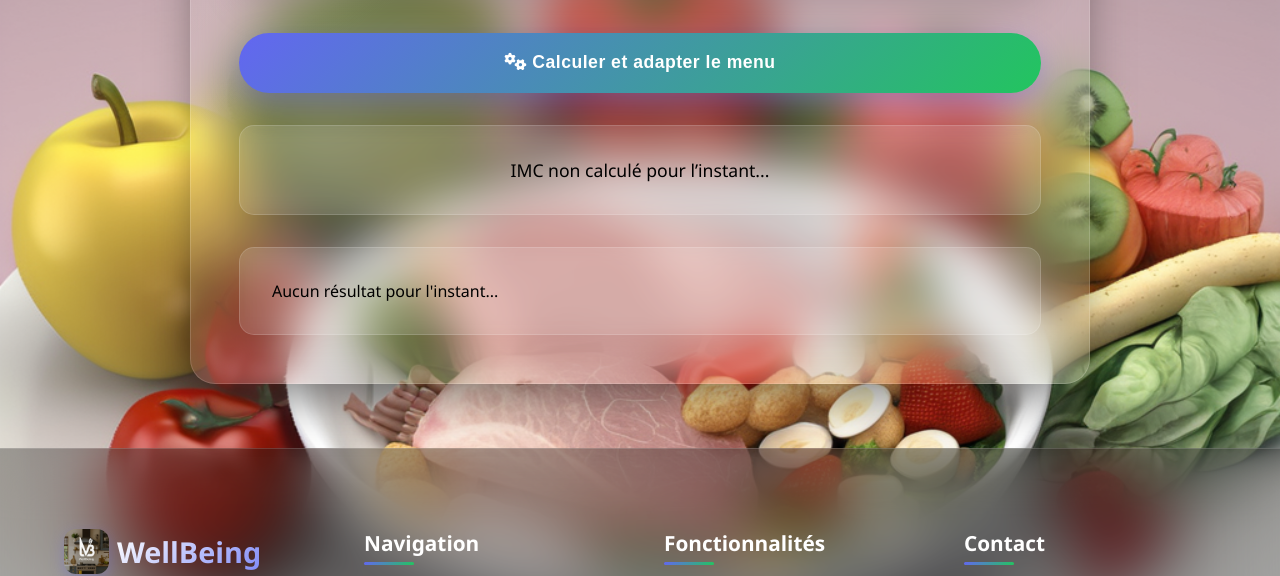
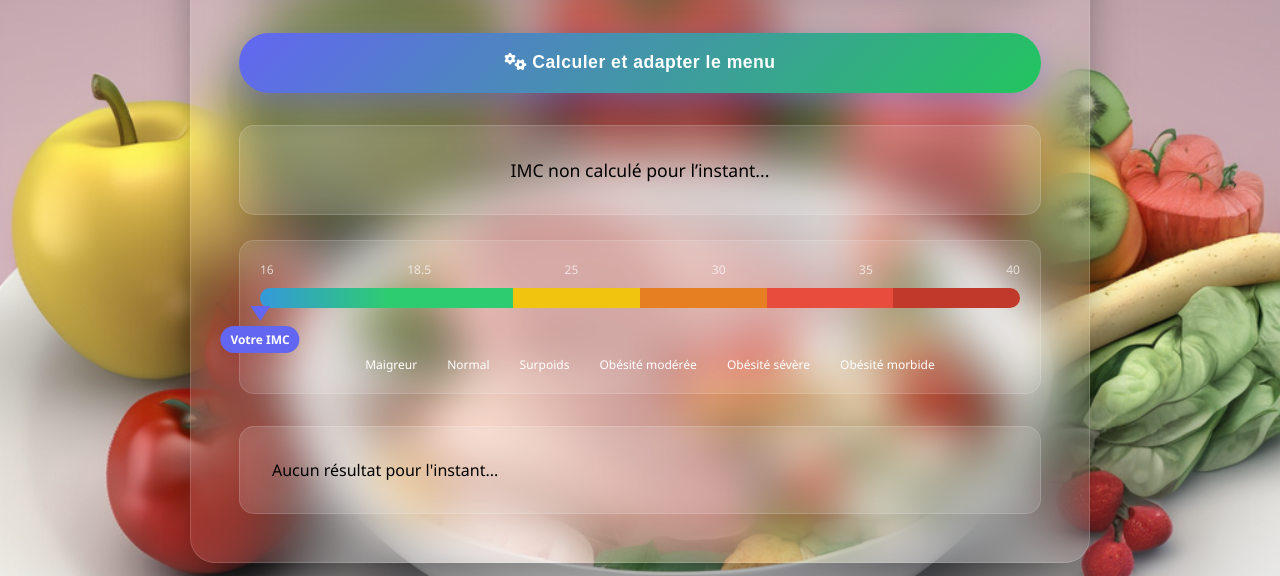
Before and after one commit to MLee2205/app-web_WellBeing, a Flask app: page /nutrition in a window 1280 px wide. Shown: the part 1549-2125 px from the top of the page. Run offline with Flask 3, Linux system fonts and the light colour scheme; some web fonts are replaced.

Commit message:
Modification du frontend

```diff
--- a/WellBeing/static/css/nutrition.css
+++ b/WellBeing/static/css/nutrition.css
@@ -1272,6 +1272,7 @@ footer {
 
   .user-metrics {
     flex-direction: column;
+    color:black;
   }
 }
 
@@ -1904,3 +1905,97 @@ th, td {
 .metric-group label i {
     color: #e6e5e5e8 !important;
 }
+
+/* Barre d'échelle IMC */
+.imc-scale-container {
+  margin: 25px 0;
+  padding: 20px;
+  background: var(--glass-bg);
+  backdrop-filter: blur(10px);
+  border-radius: 15px;
+  border: 1px solid var(--glass-border);
+}
+
+.imc-scale {
+  position: relative;
+  height: 80px;
+  margin-bottom: 15px;
+}
+
+.scale-labels {
+  display: flex;
+  justify-content: space-between;
+  margin-bottom: 10px;
+  font-size: 12px;
+  color: var(--text-muted);
+}
+
+.scale-bar {
+  display: flex;
+  height: 20px;
+  border-radius: 10px;
+  overflow: hidden;
+  box-shadow: var(--shadow-sm);
+}
+
+.scale-segment {
+  flex-grow: 1;
+  height: 100%;
+}
+
+.scale-segment.underweight { background: linear-gradient(to right, #3498db, #2ecc71); }
+.scale-segment.normal { background: #2ecc71; }
+.scale-segment.overweight { background: #f1c40f; }
+.scale-segment.obese1 { background: #e67e22; }
+.scale-segment.obese2 { background: #e74c3c; }
+.scale-segment.obese3 { background: #c0392b; }
+
+.scale-indicator {
+  position: absolute;
+  top: 45px;
+  transform: translateX(-50%);
+  transition: left 1s ease-in-out;
+  z-index: 10;
+}
+
+.indicator-arrow {
+  width: 0;
+  height: 0;
+  border-left: 10px solid transparent;
+  border-right: 10px solid transparent;
+  border-top: 15px solid var(--primary);
+  margin: 0 auto;
+}
+
+.indicator-value {
+  background: var(--primary);
+  color: white;
+  padding: 5px 10px;
+  border-radius: 15px;
+  font-size: 12px;
+  font-weight: bold;
+  white-space: nowrap;
+  margin-top: 5px;
+  box-shadow: var(--shadow-sm);
+}
+
+.scale-legend {
+  display: flex;
+  flex-wrap: wrap;
+  gap: 10px;
+  justify-content: center;
+  margin-top: 15px;
+}
+
+.legend-item {
+  display: flex;
+  align-items: center;
+  gap: 5px;
+  font-size: 12px;
+}
+
+.legend-color {
+  width: 15px;
+  height: 15px;
+  border-radius: 3px;
+}
--- a/WellBeing/static/css/paiement.css
+++ b/WellBeing/static/css/paiement.css
@@ -909,7 +909,7 @@ nav {
   padding: 6px 15px;
   cursor: pointer;
   transition: all 0.3s ease;
-  color: rgb(187, 199, 18);
+  color: rgb(3, 3, 3);
   font-size: 14px;
 }
 
--- a/WellBeing/static/js/nutrition.js
+++ b/WellBeing/static/js/nutrition.js
@@ -111,7 +111,6 @@ let chartInstance = null;
 const urlParams = new URLSearchParams(window.location.search);
 let userId = urlParams.get('user_id') || 1;
 
-// Fonction pour calculer et afficher l'IMC immédiatement
 function calculerEtAfficherIMC() {
   const poids = parseFloat(document.getElementById('inputPoids').value);
   const taille = parseFloat(document.getElementById('inputTaille').value);
@@ -119,7 +118,6 @@ function calculerEtAfficherIMC() {
   if (poids && taille && poids >= 20 && taille >= 100 && taille <= 300) {
     const imc = poids / ((taille/100) ** 2);
     let interpretation = "";
-
 
     if (imc < 16) {
       interpretation = "Anorexie ou dénutrition";
@@ -144,13 +142,63 @@ function calculerEtAfficherIMC() {
       <br><strong>Poids :</strong> ${poids} kg |
       <strong>Taille :</strong> ${(taille/100).toFixed(2)} m
     `;
+
+    // Mettre à jour la position de l'indicateur sur la barre d'IMC
+    updateImcIndicator(imc);
   } else if (poids || taille) {
-    // Si au moins un champ est rempli mais les valeurs sont incomplètes/invalides
     document.getElementById('imcResult').innerHTML = `
       <span style="color: #f39c12;">⚠️ Veuillez saisir un poids valide (≥20kg) et une taille valide (100-300cm)</span>
     `;
+    // Cacher l'indicateur si les données sont invalides
+    document.getElementById('imcIndicator').style.display = 'none';
   } else {
     document.getElementById('imcResult').textContent = "IMC non calculé pour l'instant...";
+    // Cacher l'indicateur si aucune donnée
+    document.getElementById('imcIndicator').style.display = 'none';
+  }
+}
+
+// Fonction pour mettre à jour la position de l'indicateur d'IMC
+function updateImcIndicator(imc) {
+  const indicator = document.getElementById('imcIndicator');
+  indicator.style.display = 'block';
+
+  // Définir les plages d'IMC (16 à 40)
+  const minImc = 16;
+  const maxImc = 40;
+
+  // Limiter l'IMC à la plage affichée
+  const clampedImc = Math.max(minImc, Math.min(maxImc, imc));
+
+  // Calculer la position en pourcentage (0% à 100%)
+  const position = ((clampedImc - minImc) / (maxImc - minImc)) * 100;
+
+  // Positionner l'indicateur
+  indicator.style.left = `${position}%`;
+
+  // Mettre à jour la valeur affichée
+  const valueElement = indicator.querySelector('.indicator-value');
+  valueElement.textContent = `IMC: ${imc.toFixed(1)}`;
+
+  // Changer la couleur de l'indicateur en fonction de la catégorie d'IMC
+  if (imc < 18.5) {
+    valueElement.style.background = '#3498db';
+    indicator.querySelector('.indicator-arrow').style.borderTopColor = '#3498db';
+  } else if (imc < 25) {
+    valueElement.style.background = '#2ecc71';
+    indicator.querySelector('.indicator-arrow').style.borderTopColor = '#2ecc71';
+  } else if (imc < 30) {
+    valueElement.style.background = '#f1c40f';
+    indicator.querySelector('.indicator-arrow').style.borderTopColor = '#f1c40f';
+  } else if (imc < 35) {
+    valueElement.style.background = '#e67e22';
+    indicator.querySelector('.indicator-arrow').style.borderTopColor = '#e67e22';
+  } else if (imc < 40) {
+    valueElement.style.background = '#e74c3c';
+    indicator.querySelector('.indicator-arrow').style.borderTopColor = '#e74c3c';
+  } else {
+    valueElement.style.background = '#c0392b';
+    indicator.querySelector('.indicator-arrow').style.borderTopColor = '#c0392b';
   }
 }
 
--- a/WellBeing/templates/nutrition.html
+++ b/WellBeing/templates/nutrition.html
@@ -238,6 +238,57 @@
 
     <div id="imcResult" class="imc">IMC non calculé pour l’instant...</div>
 
+    <!-- Barre d'IMC avec indicateur -->
+    <div class="imc-scale-container">
+      <div class="imc-scale">
+        <div class="scale-labels">
+          <span>16</span>
+          <span>18.5</span>
+          <span>25</span>
+          <span>30</span>
+          <span>35</span>
+          <span>40</span>
+        </div>
+        <div class="scale-bar">
+          <div class="scale-segment underweight"></div>
+          <div class="scale-segment normal"></div>
+          <div class="scale-segment overweight"></div>
+          <div class="scale-segment obese1"></div>
+          <div class="scale-segment obese2"></div>
+          <div class="scale-segment obese3"></div>
+        </div>
+        <div class="scale-indicator" id="imcIndicator">
+          <div class="indicator-arrow"></div>
+          <div class="indicator-value">Votre IMC</div>
+        </div>
+      </div>
+      <div class="scale-legend">
+        <div class="legend-item">
+          <div class="legend-color underweight"></div>
+          <span>Maigreur</span>
+        </div>
+        <div class="legend-item">
+          <div class="legend-color normal"></div>
+          <span>Normal</span>
+        </div>
+        <div class="legend-item">
+          <div class="legend-color overweight"></div>
+          <span>Surpoids</span>
+        </div>
+        <div class="legend-item">
+          <div class="legend-color obese1"></div>
+          <span>Obésité modérée</span>
+        </div>
+        <div class="legend-item">
+          <div class="legend-color obese2"></div>
+          <span>Obésité sévère</span>
+        </div>
+        <div class="legend-item">
+          <div class="legend-color obese3"></div>
+          <span>Obésité morbide</span>
+        </div>
+      </div>
+    </div>
     <div id="results">Aucun résultat pour l'instant...</div>
   </div>
    </main>
--- a/WellBeing/templates/paiement.html
+++ b/WellBeing/templates/paiement.html
@@ -109,7 +109,7 @@
       <h1 class="calligraphy"><i class="fas fa-crown"></i> Choisissez votre abonnement</h1>
 
       <div class="subscription-plans">
-        <div class="subscription-card">
+        <div class="subscription-card popular">
           <h3>1 Mois</h3>
           <div class="price">1000 FCFA</div>
           <ul class="features">
@@ -132,7 +132,7 @@
           <button class="subscription-btn" data-plan="3_mois">S'abonner</button>
         </div>
 
-        <div class="subscription-card">
+        <div class="subscription-card popular">
           <h3>1 An</h3>
           <div class="price">12000 FCFA <span class="save">(Économisez 33%)</span></div>
           <ul class="features">
```
Also changed, not shown: WellBeing/static/css/menus.css (+7 -7 lines), WellBeing/static/css/recettes.css (+6 -37 lines), WellBeing/templates/menu.html (+1 -10 lines), WellBeing/static/images/w14.png (added). Lines whose indentation alone changed are shown as unchanged.
